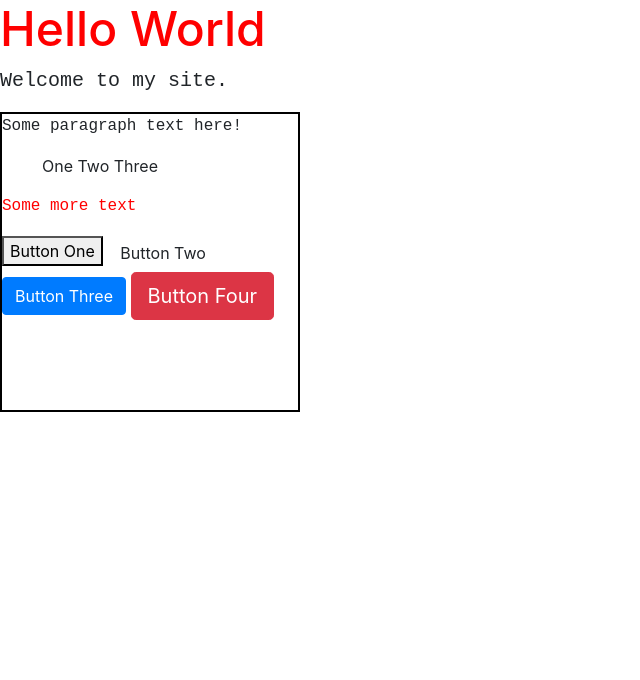
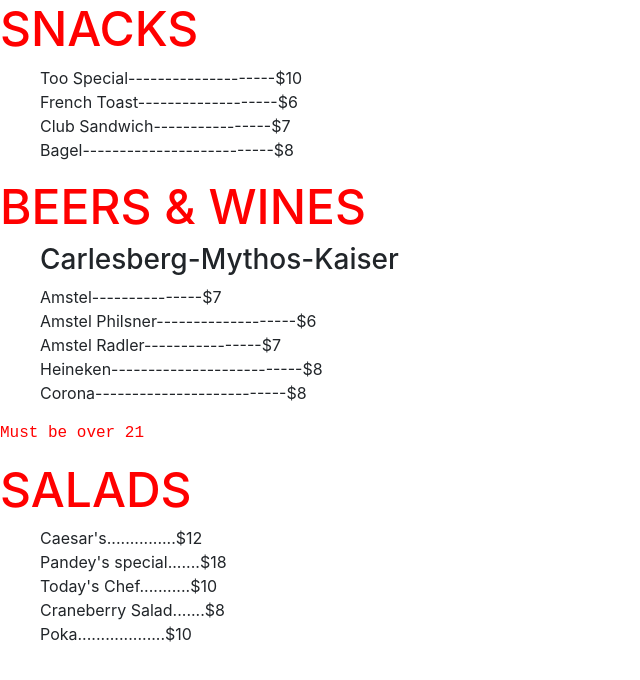
Before and after one commit to gouthamreji-gr554/website-challenge-team1, a plain HTML site: page index.html in a window 1280 px wide. Shown: the whole page, without its empty margins (0-640 px from the left). Drawn offline with nearby package versions, Linux system fonts and the light colour scheme.

Commit message:
Update 1

```diff
--- a/index.html
+++ b/index.html
@@ -7,26 +7,37 @@
     <link rel="stylesheet" type="text/css" href="assets/styles/my-style.css"><!-- try removing this link and/or switching the order of the two links and see what happens. order matters! -->
   </head>
   <body>
-    <h1>Hello World</h1>
+    <div id="my-snacks">
+      <h1>SNACKS</h1>
+      <ol>
+        <li>Too Special--------------------$10</li>
+        <li>French Toast-------------------$6</li>
+        <li>Club Sandwich----------------$7</li>
+        <li>Bagel--------------------------$8</li>
+      </ol>
+    </div>
+    <div id="my-drink">
+      <h1>BEERS & WINES</h1>
+      <ol>
+        <li><h3>Carlesberg-Mythos-Kaiser</h3></li>
+        <li>Amstel---------------$7</li>
+        <li>Amstel Philsner-------------------$6</li>
+        <li>Amstel Radler----------------$7</li>
+        <li>Heineken--------------------------$8</li>
+        <li>Corona--------------------------$8</li>
+      </ol>
+      <p class="bottom">Must be over 21</p>
+    </div>
+    <div id="salads">
+      <h1>SALADS</h1>
+      <ol>
+          <li>Caesar's...............$12</li>
+          <li>Pandey's special.......$18</li>
+          <li>Today's Chef...........$10<li>
+          <li>Craneberry Salad.......$8</li>
+          <li>Poka...................$10</li>
+      </ol>
+     </div>
 
-    <p class="lead">Welcome to my site.</p>
-
-    <div id="my-divider">
-      <p>Some paragraph text here!</p>
-
-      <ol>
-        <li class="horizontal">One</li>
-        <li class="horizontal">Two</li>
-        <li class="horizontal">Three</li>
-      </ol>
-
-      <p class="bottom">Some more text</p>
-
-      <button>Button One</button>
-      <button type="button" class="btn btn-default">Button Two</button>
-      <button type="button" class="btn btn-primary">Button Three</button>
-      <button type="button" class="btn btn-lg btn-danger">Button Four</button>
-
-    </div>
   </body>
 </html>
```
